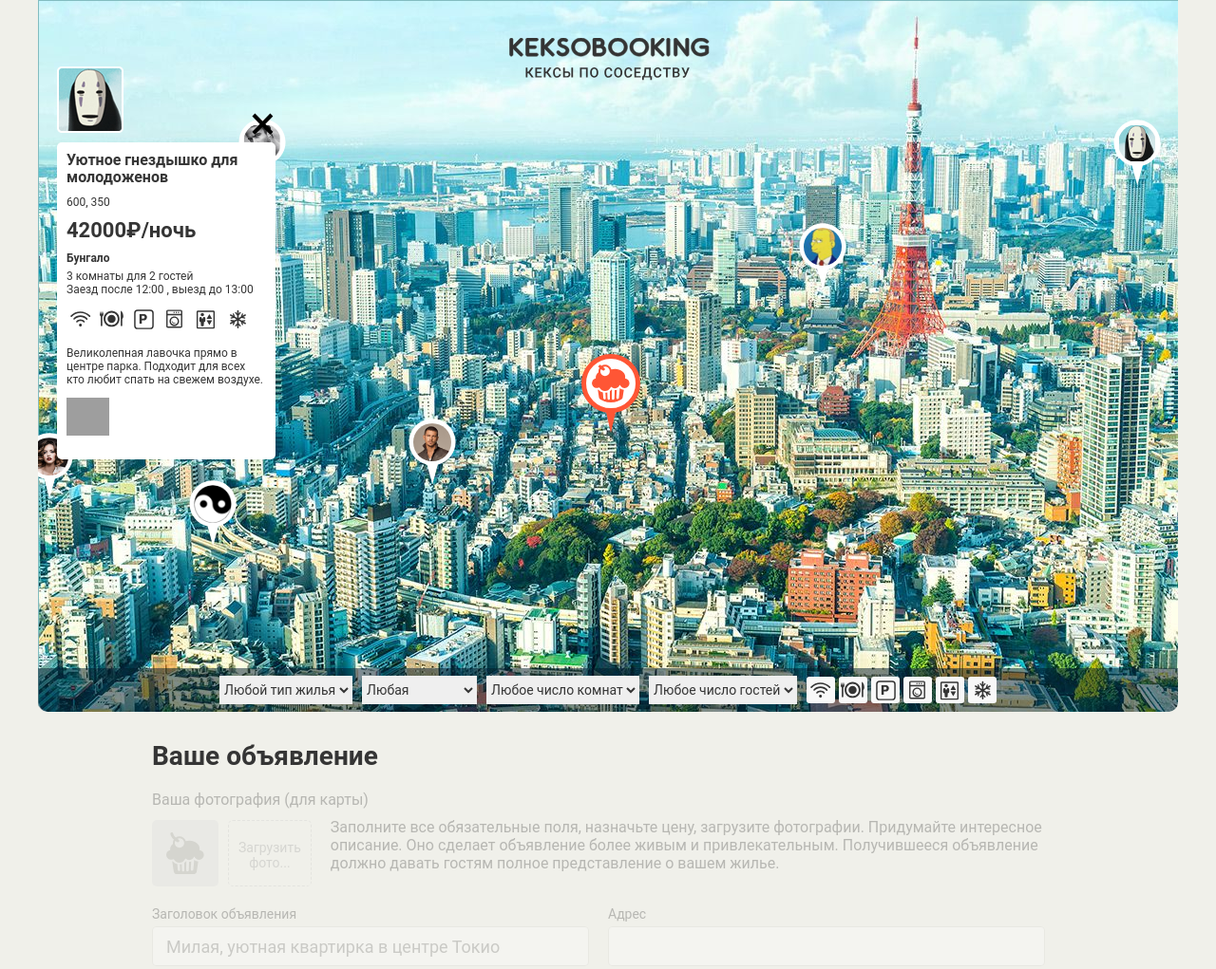
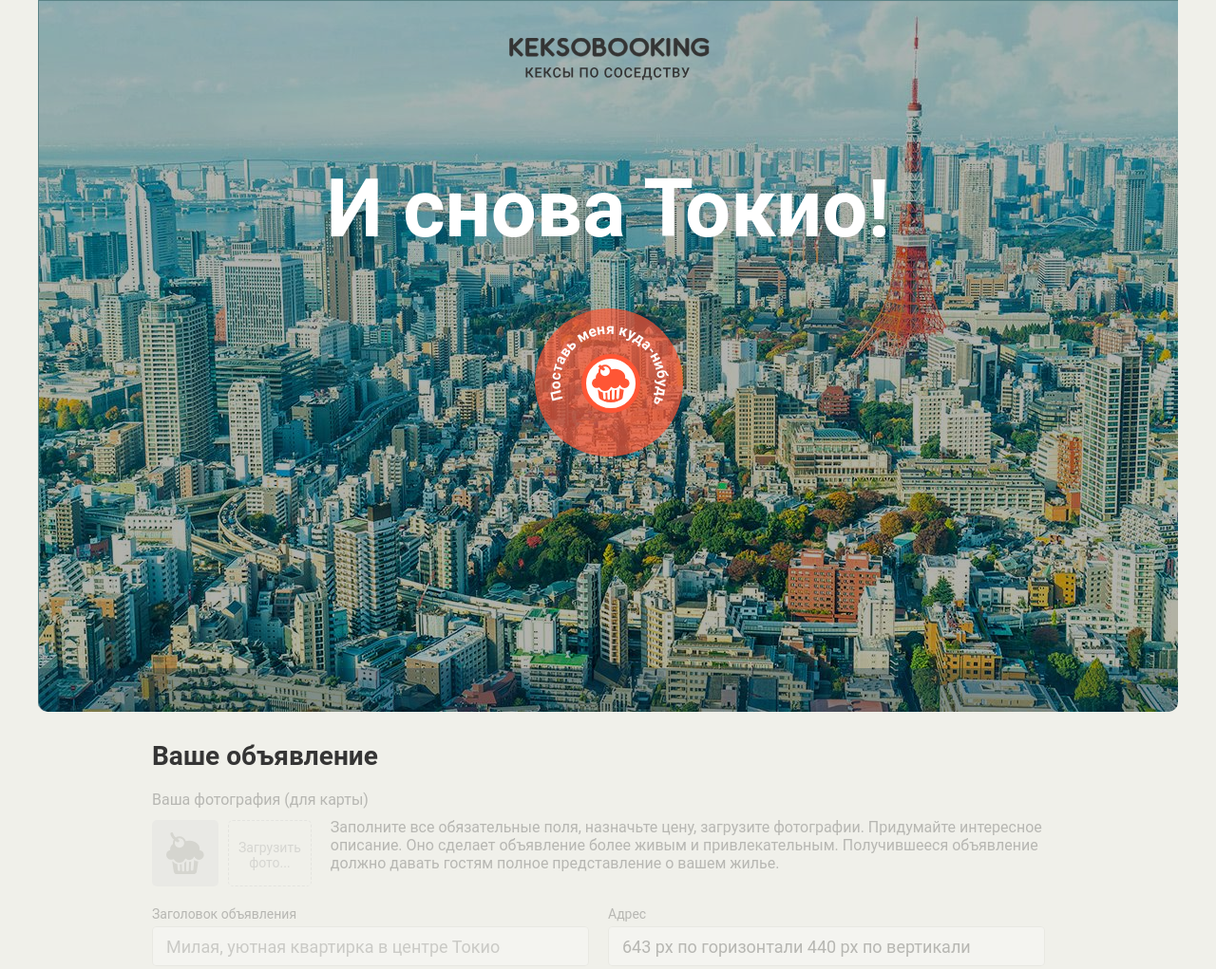
Before and after one commit to SergeiBychkov/1073979-keksobooking-19, a website: page index.html in a window 1280 px wide. Shown: the top 1021 px of the page at 95% size. Drawn offline with Linux system fonts and the light colour scheme; grey boxes are pictures that could not be loaded; files whose address does not match are found by name.

Commit message:
добавляет обработчики

```diff
--- a/index.html
+++ b/index.html
@@ -23,7 +23,7 @@
         <div class="map__overlay">
           <h2 class="map__title">И снова Токио!</h2>
         </div>
-        <button class="map__pin map__pin--main" style="left: 570px; top: 375px;">
+        <button class="map__pin map__pin--main" tabindex="0" style="left: 570px; top: 375px;">
           <img src="img/muffin-red.svg" width="40" height="44" draggable="false" alt="Метка объявления">
           <svg viewBox="0 0 70 70" width="156" height="156" aria-label="Метка для поиска жилья">
             <defs>
@@ -84,7 +84,7 @@
     <!-- Форма объявления -->
     <section class="notice">
       <h2 class="notice__title">Ваше объявление</h2>
-      <form class="ad-form ad-form--disabled" method="post" enctype="multipart/form-data" autocomplete="off">
+      <form class="ad-form ad-form--disabled" action=" https://js.dump.academy/keksobooking" method="post" enctype="multipart/form-data" autocomplete="off">
         <fieldset class="ad-form-header">
           <legend class="ad-form-header__title">Ваша фотография (для карты)</legend>
           <div class="ad-form-header__upload">
--- a/js/main.js
+++ b/js/main.js
@@ -1,31 +1,52 @@
 'use strict';
 
 var ADS_NUMBER = 8;
+var ENTER_KEY = 'Enter';
+var LMB = 1;
+
 var titles = ['Уютное гнездышко для молодоженов', 'Маленькая квартирка рядом с парком', 'Императорский дворец в центре Токио', 'Милейший чердачок', 'Небольшая лавочка в парке', 'Наркоманский притон'];
 var types = ['flat', 'bungalo', 'house', 'palace'];
-var typeOfBuilding = {
-  flat: 'Квартира',
-  bungalo: 'Бунгало',
-  house: 'Дом',
-  palace: 'Дворец'
-};
+// отрисовка карточки var typeOfBuilding = {
+//   flat: 'Квартира',
+//   bungalo: 'Бунгало',
+//   house: 'Дом',
+//   palace: 'Дворец'
+// };
 var ads = [];
 var similarAddPinTemplate = document.querySelector('#pin')
 .content
 .querySelector('.map__pin');
 var mapPins = document.querySelector('.map__pins');
-var card = document.querySelector('#card')
-.content
-.querySelector('.map__card');
+// отрисовка карточки var card = document.querySelector('#card')
+// .content
+// .querySelector('.map__card');
 var numberPhoto = 0;
 var mapPinMain = document.querySelector('.map__pin--main');
 var mapPinWidth = mapPinMain.offsetWidth;
 var mapPinHeight = mapPinMain.offsetHeight;
+var map = document.querySelector('.map');
+var mainForm = document.querySelector('.ad-form');
+var formSelect = document.querySelectorAll('.map__filter');
+var formFieldset = document.querySelectorAll('fieldset');
+var formAdress = mainForm.querySelector('#address');
+var roomSelect = document.querySelector('#room_number');
+var rooms = mainForm.querySelector('#room_number')
+.querySelector('[selected]');
+var capacity = mainForm.querySelector('#capacity')
+.querySelector('[selected]');
 
 var getRandomIntInclusive = function (min, max) {
   min = Math.ceil(min);
   max = Math.floor(max);
   return Math.floor(Math.random() * (max - min)) + min;
+};
+
+var getCoords = function (elem) {
+  var box = elem.getBoundingClientRect();
+  return {
+    top: Math.round(box.top + pageYOffset),
+    left: Math.round(box.left + pageXOffset)
+  };
 };
 
 var creationOfParameters = function () {
@@ -57,8 +78,6 @@ for (var index = 0; index < ADS_NUMBER; index++) {
   creationOfParameters();
 }
 
-document.querySelector('.map').classList.remove('map--faded');
-
 var renderPin = function (parameter) {
   var pinCreate = similarAddPinTemplate.cloneNode(true);
 
@@ -68,30 +87,81 @@ var renderPin = function (parameter) {
   return pinCreate;
 };
 
-var renderAd = function (parameter) {
-  var adCreate = card.cloneNode(true);
+// отрисовка карточки var renderAd = function (parameter) {
+// отрисовка карточки   var adCreate = card.cloneNode(true);
 
-  adCreate.querySelector('.popup__title').textContent = parameter.offer.title;
-  adCreate.querySelector('.popup__text--address').textContent = parameter.offer.adress;
-  adCreate.querySelector('.popup__text--price').textContent = parameter.offer.price + '₽/ночь';
-  adCreate.querySelector('.popup__type').textContent = typeOfBuilding[parameter.offer.type];
-  adCreate.querySelector('.popup__text--capacity').textContent = parameter.offer.rooms + ' комнаты для ' + parameter.offer.guests + ' гостей';
-  adCreate.querySelector('.popup__text--time').textContent = 'Заезд после ' + parameter.offer.checkin + ' , выезд до ' + parameter.offer.checkout;
-  adCreate.querySelector('.popup__description').textContent = parameter.offer.description;
-  adCreate.querySelector('.popup__photo').setAttribute('src', parameter.offer.photos[0]);
-  adCreate.querySelector('.popup__avatar').setAttribute('src', parameter.author.avatar);
+// отрисовка карточки   adCreate.querySelector('.popup__title').textContent = parameter.offer.title;
+//   adCreate.querySelector('.popup__text--address').textContent = parameter.offer.adress;
+//   adCreate.querySelector('.popup__text--price').textContent = parameter.offer.price + '₽/ночь';
+//   adCreate.querySelector('.popup__type').textContent = typeOfBuilding[parameter.offer.type];
+//   adCreate.querySelector('.popup__text--capacity').textContent = parameter.offer.rooms + ' комнаты для ' + parameter.offer.guests + ' гостей';
+//   adCreate.querySelector('.popup__text--time').textContent = 'Заезд после ' + parameter.offer.checkin + ' , выезд до ' + parameter.offer.checkout;
+//   adCreate.querySelector('.popup__description').textContent = parameter.offer.description;
+//   adCreate.querySelector('.popup__photo').setAttribute('src', parameter.offer.photos[0]);
+//   adCreate.querySelector('.popup__avatar').setAttribute('src', parameter.author.avatar);
 
-  return adCreate;
-};
+//   return adCreate;
+// };
 
 var fragment = document.createDocumentFragment();
-var fragmentCard = document.createDocumentFragment();
+// отрисовка карточки var fragmentCard = document.createDocumentFragment();
 
-fragmentCard.appendChild(renderAd(ads[0]));
+// отрисовка карточки fragmentCard.appendChild(renderAd(ads[0]));
 
 ads.forEach(function (currentValue) {
   fragment.appendChild(renderPin(currentValue));
 });
 
-mapPins.appendChild(fragment);
-mapPins.appendChild(fragmentCard);
+// отрисовка карточки mapPins.appendChild(fragmentCard);
+
+var pinCoords = getCoords(mapPinMain);
+
+formAdress.value = pinCoords.left + Math.round(mapPinWidth / 2) + ' px по горизонтали ' + (pinCoords.top + mapPinHeight) + ' px по вертикали';
+
+// хэндлеры
+
+if (map.classList.contains('map--faded')) {
+  for (var l = 0; l < formSelect.length; l++) {
+    formSelect[l].disabled = true;
+  }
+  for (var n = 0; n < formFieldset.length; n++) {
+    formFieldset[n].disabled = true;
+  }
+}
+
+var changePageState = function () {
+  map.classList.remove('map--faded');
+  mapPins.appendChild(fragment);
+  mainForm.classList.remove('ad-form--disabled');
+
+  for (var q = 0; q < formSelect.length; q++) {
+    formSelect[q].disabled = false;
+  }
+  for (var w = 0; w < formFieldset.length; w++) {
+    formFieldset[w].disabled = false;
+  }
+};
+
+var checkValue = function () {
+  if (rooms.value !== capacity.value) {
+    roomSelect.setCustomValidity('мало комнат, много людей');
+  }
+};
+
+checkValue();
+
+mapPinMain.addEventListener('mousedown', function (evt) {
+  if (evt.which === LMB) {
+    changePageState();
+  }
+});
+
+mapPinMain.addEventListener('keydown', function (evt) {
+  if (evt.key === ENTER_KEY) {
+    changePageState();
+  }
+});
+
+roomSelect.addEventListener('change', function () {
+  checkValue();
+});
```
